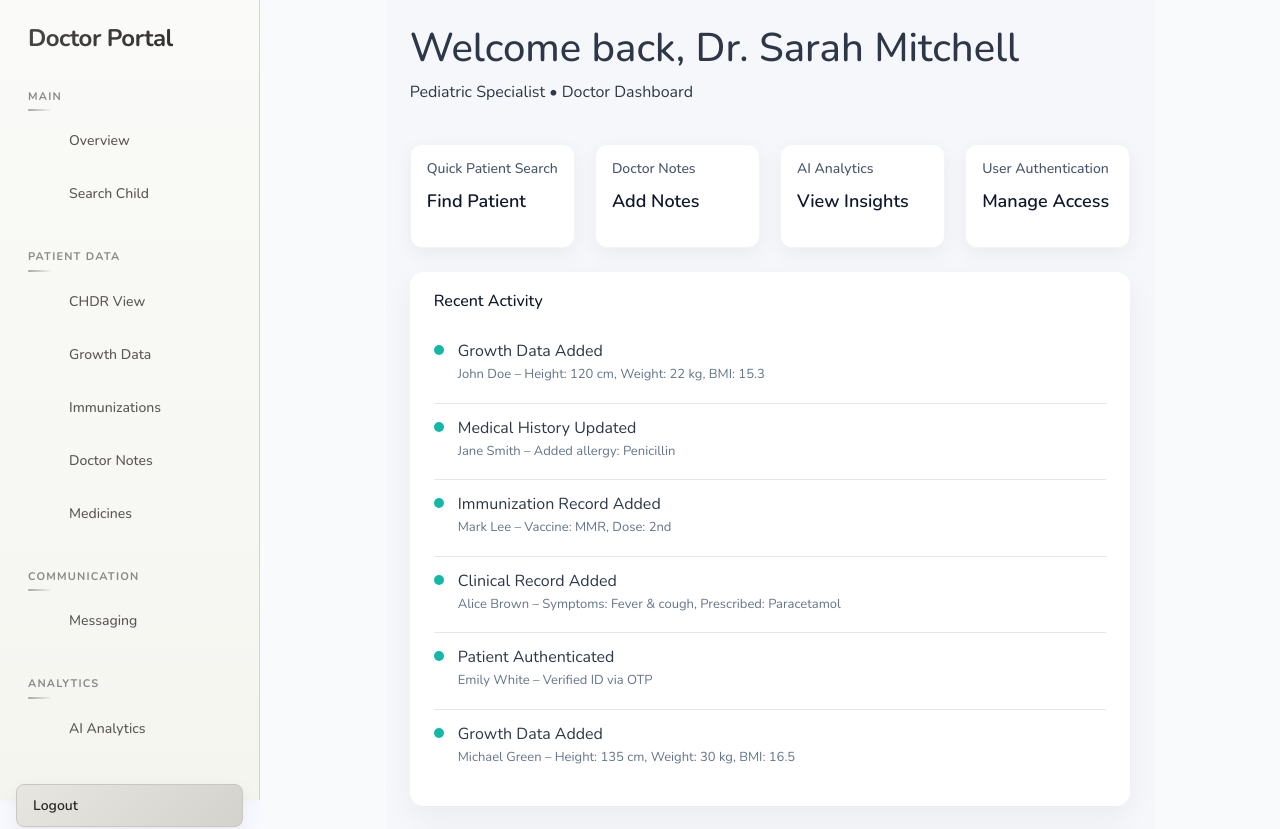
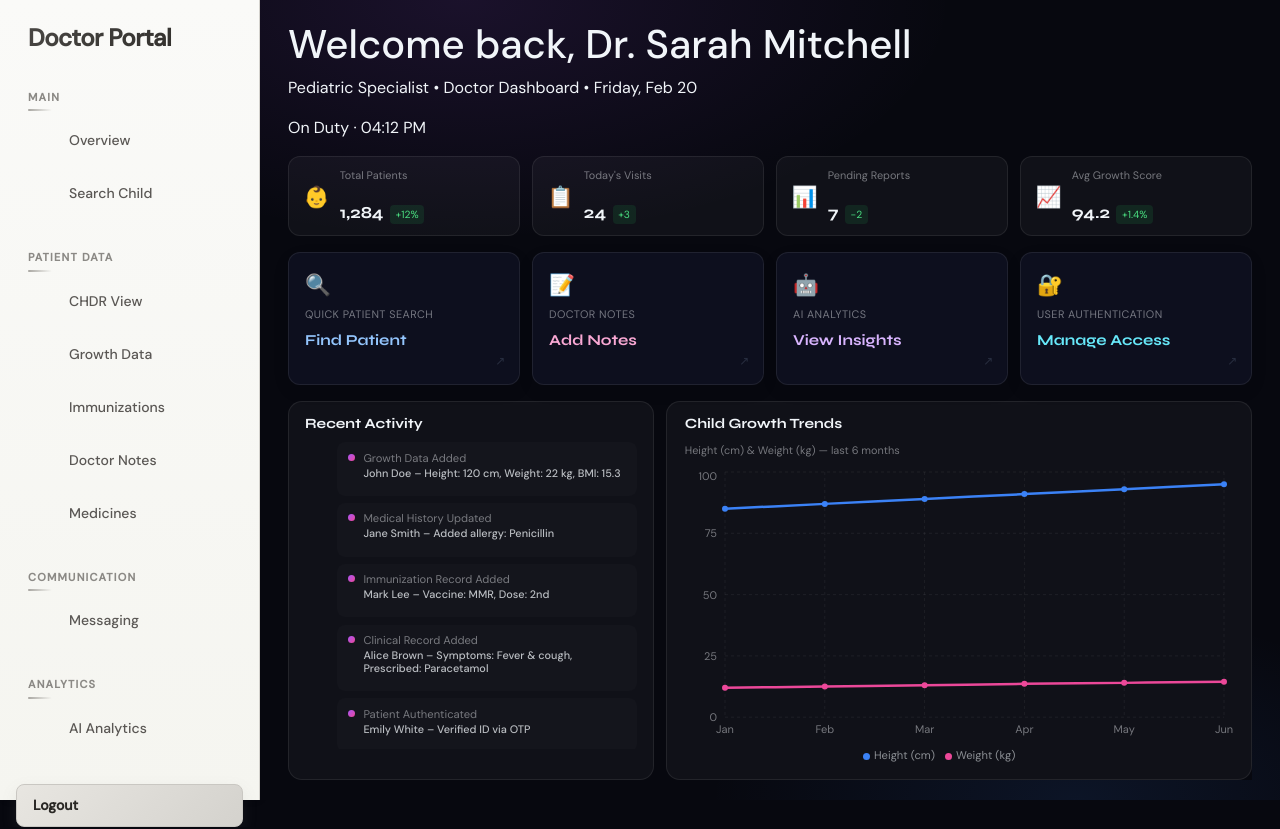
Before and after one commit to nichelleis/Bambinoo, a React (Vite) app in the folder frontend/: page /doctor in a window 1280 px wide. Shown: the top 829 px of the page. Built offline with nearby package versions, Linux system fonts and the light colour scheme; a web font is replaced by a local one.

Commit message:
refactor: enhance Dashboard components with improved styling and layout

```diff
--- a/frontend/src/assets/styleSheets/DashboardHeader.module.css
+++ b/frontend/src/assets/styleSheets/DashboardHeader.module.css
@@ -1,19 +1,55 @@
+@import url('https://fonts.googleapis.com/css2?family=Syne:wght@400;600;700;800&family=DM+Sans:wght@300;400;500&display=swap');
+
 .dashboard-header {
-  background: linear-gradient(135deg, #eef2ff, #f8fafc);
-  border-radius: 16px;
-  padding: 24px 28px;
-  box-shadow: 0 10px 26px rgba(0, 0, 0, 0.05);
+  display: flex;
+  align-items: center;
+  justify-content: space-between;
+  padding-bottom: 0.6rem;
+  border-bottom: 1px solid rgba(255, 255, 255, 0.08);
+  flex-shrink: 0;
 }
 
 .dashboard-header-title {
-  margin: 0;
-  font-size: 26px;
-  color: #0f172a;
-  font-weight: 600;
+  font-family: 'Syne', sans-serif;
+  font-size: 1.4rem;
+  font-weight: 800;
+  background: linear-gradient(135deg, #fff 0%, #a78bfa 55%, #ec4899 100%);
+  -webkit-background-clip: text;
+  -webkit-text-fill-color: transparent;
+  background-clip: text;
+  line-height: 1.2;
 }
 
 .dashboard-header-subtitle {
-  margin-top: 6px;
-  font-size: 14px;
-  color: #475569;
+  font-family: 'DM Sans', sans-serif;
+  font-size: 0.75rem;
+  color: rgba(241, 245, 249, 0.45);
+  margin-top: 0.2rem;
 }
+
+.header-badge {
+  display: flex;
+  align-items: center;
+  gap: 0.4rem;
+  background: rgba(34, 197, 94, 0.12);
+  border: 1px solid rgba(34, 197, 94, 0.25);
+  color: #4ade80;
+  font-size: 0.72rem;
+  font-family: 'DM Sans', sans-serif;
+  padding: 0.3rem 0.85rem;
+  border-radius: 999px;
+}
+
+.header-badge::before {
+  content: '';
+  width: 6px;
+  height: 6px;
+  background: #4ade80;
+  border-radius: 50%;
+  animation: pulse-dot 1.8s ease-in-out infinite;
+}
+
+@keyframes pulse-dot {
+  0%, 100% { opacity: 1; transform: scale(1); }
+  50% { opacity: 0.4; transform: scale(0.7); }
+}
--- a/frontend/src/doctor/pages/Dashboard/Dashboard.css
+++ b/frontend/src/doctor/pages/Dashboard/Dashboard.css
@@ -1,42 +1,85 @@
+@import url('https://fonts.googleapis.com/css2?family=Syne:wght@400;600;700;800&family=DM+Sans:wght@300;400;500&display=swap');
+
+*, *::before, *::after { box-sizing: border-box; margin: 0; padding: 0; }
+
+:root {
+  --bg: #07080f;
+  --surface: rgba(255, 255, 255, 0.04);
+  --surface-hover: rgba(255, 255, 255, 0.07);
+  --border: rgba(255, 255, 255, 0.08);
+  --blue: #3b82f6; --blue-glow: rgba(59,130,246,0.3);
+  --pink: #ec4899; --pink-glow: rgba(236,72,153,0.3);
+  --purple: #a855f7; --purple-glow: rgba(168,85,247,0.3);
+  --teal: #06b6d4; --teal-glow: rgba(6,182,212,0.3);
+  --text: #f1f5f9;
+  --muted: rgba(241,245,249,0.45);
+}
+
+body {
+  background: var(--bg);
+  color: var(--text);
+  font-family: 'DM Sans', sans-serif;
+  height: 100vh;
+  overflow: hidden;
+}
+
 .dashboard {
-  padding: 24px;
-  background: #f5f7fb;
-  min-height: 100vh;
+  font-family: 'DM Sans', sans-serif;
+  background: var(--bg);
+  background-image:
+    radial-gradient(ellipse 80% 50% at 20% 0%, rgba(168,85,247,0.12) 0%, transparent 60%),
+    radial-gradient(ellipse 60% 40% at 80% 100%, rgba(59,130,246,0.1) 0%, transparent 60%);
+  color: var(--text);
+  height: 100vh;
+  padding: 1.25rem 1.75rem;
   display: flex;
   flex-direction: column;
-  gap: 24px;
+  gap: 1rem;
+  overflow: hidden;
 }
 
 
-.stat-grid {
+.mini-stats-row {
   display: grid;
   grid-template-columns: repeat(4, 1fr);
-  gap: 20px;
+  gap: 0.75rem;
+  flex-shrink: 0;
+}
+
+.mini-stat {
+  background: var(--surface);
+  border: 1px solid var(--border);
+  border-radius: 12px;
+  padding: 0.65rem 0.9rem;
+  display: flex;
+  align-items: center;
+  gap: 0.65rem;
+  transition: background 0.2s;
+}
+
+.mini-stat:hover { background: var(--surface-hover); }
+.mini-icon { font-size: 1.3rem; flex-shrink: 0; }
+.mini-label { font-size: 0.68rem; color: var(--muted); }
+.mini-value-row { display: flex; align-items: baseline; gap: 0.4rem; margin-top: 0.1rem; }
+.mini-value { font-family: 'Syne', sans-serif; font-size: 1.05rem; font-weight: 700; color: var(--text); }
+.mini-trend { font-size: 0.65rem; color: #4ade80; background: rgba(34,197,94,0.12); padding: 0.1rem 0.35rem; border-radius: 4px; }
+.mini-trend.down { color: #f87171; background: rgba(248,113,113,0.12); }
+
+
+.stat-grid {
+  background: var(--bg);
+  display: grid;
+  grid-template-columns: repeat(4, 1fr);
+  gap: 0.75rem;
+  flex-shrink: 0;
 }
 
 
-.middle-grid {
+.bottom-grid {
+  background: var(--bg);
   display: grid;
-  grid-template-columns: 1fr;
+  grid-template-columns: 1fr 1.6fr;
+  gap: 0.75rem;
+  flex: 1;
+  min-height: 0;
 }
-
-
-.chart-section {
-  background: white;
-  border-radius: 14px;
-  padding: 20px;
-  box-shadow: 0 10px 28px rgba(0, 0, 0, 0.05);
-}
-
-
-@media (max-width: 1024px) {
-  .stat-grid {
-    grid-template-columns: repeat(2, 1fr);
-  }
-}
-
-@media (max-width: 640px) {
-  .stat-grid {
-    grid-template-columns: 1fr;
-  }
-}
--- a/frontend/src/doctor/pages/Dashboard/Dashboard.jsx
+++ b/frontend/src/doctor/pages/Dashboard/Dashboard.jsx
@@ -8,48 +8,44 @@ import { useNavigate } from "react-router-dom";
 const Dashboard = () => {
   const navigate = useNavigate();
 
+  const stats = [
+    { title: "Total Patients", value: "1,284", icon: "👶", trend: "+12%" },
+    { title: "Today's Visits", value: "24", icon: "📋", trend: "+3" },
+    { title: "Pending Reports", value: "7", icon: "📊", trend: "-2" },
+    { title: "Avg Growth Score", value: "94.2", icon: "📈", trend: "+1.4%" },
+  ];
+
   return (
     <div className="dashboard">
-
       <DashboardHeader
         doctorName="Dr. Sarah Mitchell"
         specialization="Pediatric Specialist"
       />
 
+      <div className="mini-stats-row">
+        {stats.map((s, i) => (
+          <div className="mini-stat" key={i}>
+            <span className="mini-icon">{s.icon}</span>
+            <div>
+              <p className="mini-label">{s.title}</p>
+              <div className="mini-value-row">
+                <span className="mini-value">{s.value}</span>
+                <span className="mini-trend">{s.trend}</span>
+              </div>
+            </div>
+          </div>
+        ))}
+      </div>
 
       <div className="stat-grid">
-        <StatCard
-          title="Quick Patient Search"
-          value="Find Patient"
-          onClick={() => navigate("/doctor/search")}
-        />
-
-        <StatCard
-          title="Doctor Notes"
-          value="Add Notes"
-          onClick={() => navigate("/doctor/doctor-notes")}
-        />
-
-        <StatCard
-          title="AI Analytics"
-          value="View Insights"
-          onClick={() => navigate("/doctor/ai-analytics")}
-        />
-
-        <StatCard
-          title="User Authentication"
-          value="Manage Access"
-          onClick={() => navigate("/doctor/auth")}
-        />
+        <StatCard title="Quick Patient Search" value="Find Patient" icon="🔍" color="blue" onClick={() => navigate("/doctor/search")} />
+        <StatCard title="Doctor Notes" value="Add Notes" icon="📝" color="pink" onClick={() => navigate("/doctor/doctor-notes")} />
+        <StatCard title="AI Analytics" value="View Insights" icon="🤖" color="purple" onClick={() => navigate("/doctor/ai-analytics")} />
+        <StatCard title="User Authentication" value="Manage Access" icon="🔐" color="teal" onClick={() => navigate("/doctor/auth")} />
       </div>
 
-
-      <div className="middle-grid">
+      <div className="bottom-grid">
         <RecentActivity />
-      </div>
-
-
-      <div className="chart-section">
         <AnalyticChart />
       </div>
     </div>
--- a/frontend/src/doctor/pages/Dashboard/components/AnalyticChart.css
+++ b/frontend/src/doctor/pages/Dashboard/components/AnalyticChart.css
@@ -1,18 +1,57 @@
+@import url('https://fonts.googleapis.com/css2?family=Syne:wght@400;600;700;800&family=DM+Sans:wght@300;400;500&display=swap');
+
 .chart-container {
-  background: white;
+  background: rgba(255, 255, 255, 0.04);
+  border: 1px solid rgba(255, 255, 255, 0.08);
   border-radius: 14px;
-  padding: 20px 24px;
-  box-shadow: 0 10px 28px rgba(0, 0, 0, 0.05);
+  padding: 0.9rem 1.1rem;
+  display: flex;
+  flex-direction: column;
+  min-height: 0;
+  height: 100%;
 }
 
 .chart-container h3 {
-  margin: 0;
-  font-size: 16px;
-  color: #0f172a;
+  font-family: 'Syne', sans-serif;
+  font-size: 0.88rem;
+  font-weight: 700;
+  color: #f1f5f9;
+  flex-shrink: 0;
 }
 
 .chart-subtitle {
-  margin: 6px 0 16px;
-  font-size: 13px;
-  color: #64748b;
+  font-family: 'DM Sans', sans-serif;
+  font-size: 0.68rem;
+  color: rgba(241, 245, 249, 0.45);
+  margin-top: 0.1rem;
+  margin-bottom: 0.6rem;
+  flex-shrink: 0;
 }
+
+.chart-container > div:last-child {
+  flex: 1;
+  min-height: 0;
+}
+
+/* Recharts overrides */
+.recharts-cartesian-grid-horizontal line,
+.recharts-cartesian-grid-vertical line {
+  stroke: rgba(255, 255, 255, 0.06);
+}
+
+.recharts-text,
+.recharts-cartesian-axis-tick-value {
+  fill: rgba(241, 245, 249, 0.45) !important;
+  font-size: 11px !important;
+  font-family: 'DM Sans', sans-serif !important;
+}
+
+.recharts-legend-item-text {
+  color: rgba(241, 245, 249, 0.55) !important;
+  font-size: 0.7rem !important;
+  font-family: 'DM Sans', sans-serif !important;
+}
+
+.recharts-tooltip-wrapper {
+  outline: none;
+}
--- a/frontend/src/doctor/pages/Dashboard/components/AnalyticChart.jsx
+++ b/frontend/src/doctor/pages/Dashboard/components/AnalyticChart.jsx
@@ -1,13 +1,5 @@
 import "./AnalyticChart.css";
-import {
-  LineChart,
-  Line,
-  XAxis,
-  YAxis,
-  CartesianGrid,
-  Tooltip,
-  ResponsiveContainer,
-} from "recharts";
+import { LineChart, Line, XAxis, YAxis, CartesianGrid, Tooltip, ResponsiveContainer, Legend } from "recharts";
 
 const data = [
   { month: "Jan", height: 85, weight: 12 },
@@ -18,38 +10,37 @@ const data = [
   { month: "Jun", height: 95, weight: 14.5 },
 ];
 
+const CustomTooltip = ({ active, payload, label }) => {
+  if (active && payload && payload.length) {
+    return (
+      <div style={{ background:"rgba(15,16,28,0.95)", border:"1px solid rgba(255,255,255,0.1)", borderRadius:"10px", padding:"0.6rem 0.9rem", fontSize:"0.72rem", color:"#f1f5f9" }}>
+        <p style={{ marginBottom:"0.3rem", fontWeight:600 }}>{label}</p>
+        {payload.map((p, i) => <p key={i} style={{ color: p.color }}>{p.name}: {p.value}</p>)}
+      </div>
+    );
+  }
+  return null;
+};
+
 const AnalyticChart = () => {
   return (
     <div className="chart-container">
       <h3>Child Growth Trends</h3>
-      <p className="chart-subtitle">
-        Height (cm) & Weight (kg) over last 6 months
-      </p>
-
-      <ResponsiveContainer width="100%" height={280}>
-        <LineChart data={data}>
-          <CartesianGrid strokeDasharray="3 3" stroke="#e5e7eb" />
-          <XAxis dataKey="month" />
-          <YAxis />
-          <Tooltip />
-
-          <Line
-            type="monotone"
-            dataKey="height"
-            stroke="#14b8a6"
-            strokeWidth={3}
-            dot={{ r: 4 }}
-            name="Height (cm)"
+      <p className="chart-subtitle">Height (cm) & Weight (kg) — last 6 months</p>
+      <ResponsiveContainer width="100%" height="100%">
+        <LineChart data={data} margin={{ top: 4, right: 10, left: -20, bottom: 0 }}>
+          <CartesianGrid strokeDasharray="3 3" stroke="rgba(255,255,255,0.06)" />
+          <XAxis dataKey="month" tick={{ fill:"rgba(241,245,249,0.45)", fontSize:11 }} axisLine={false} tickLine={false} />
+          <YAxis
+            tick={{ fill:"rgba(241,245,249,0.45)", fontSize:11 }}
+            axisLine={false}
+            tickLine={false}
+            domain={['auto', 'auto']}
           />
-
-          <Line
-            type="monotone"
-            dataKey="weight"
-            stroke="#6366f1"
-            strokeWidth={3}
-            dot={{ r: 4 }}
-            name="Weight (kg)"
-          />
+          <Tooltip content={<CustomTooltip />} />
+          <Legend iconType="circle" iconSize={7} wrapperStyle={{ fontSize:"0.7rem", color:"rgba(241,245,249,0.55)" }} />
+          <Line type="monotone" dataKey="height" stroke="#3b82f6" strokeWidth={2.5} dot={{ r:3, fill:"#3b82f6", strokeWidth:0 }} activeDot={{ r:5 }} name="Height (cm)" />
+          <Line type="monotone" dataKey="weight" stroke="#ec4899" strokeWidth={2.5} dot={{ r:3, fill:"#ec4899", strokeWidth:0 }} activeDot={{ r:5 }} name="Weight (kg)" />
         </LineChart>
       </ResponsiveContainer>
     </div>
--- a/frontend/src/doctor/pages/Dashboard/components/DoctorDashboardHeader.jsx
+++ b/frontend/src/doctor/pages/Dashboard/components/DoctorDashboardHeader.jsx
@@ -1,18 +1,17 @@
 import "../../../../assets/styleSheets/DashboardHeader.module.css";
 
 const DashboardHeader = ({ doctorName, specialization }) => {
+  const now = new Date();
+  const timeStr = now.toLocaleTimeString([], { hour: "2-digit", minute: "2-digit" });
+  const dateStr = now.toLocaleDateString([], { weekday: "long", month: "short", day: "numeric" });
+
   return (
     <div className="dashboard-header">
       <div>
-        <h1 className="dashboard-header-title">
-          Welcome back, {doctorName}
-        </h1>
-        <p className="dashboard-header-subtitle">
-          {specialization} • Doctor Dashboard
-        </p>
+        <h1 className="dashboard-header-title">Welcome back, {doctorName} </h1>
+        <p className="dashboard-header-subtitle">{specialization} • Doctor Dashboard • {dateStr}</p>
       </div>
-
-
+      <div className="header-badge">On Duty · {timeStr}</div>
     </div>
   );
 };
--- a/frontend/src/doctor/pages/Dashboard/components/RecentActivity.css
+++ b/frontend/src/doctor/pages/Dashboard/components/RecentActivity.css
@@ -1,44 +1,75 @@
+@import url('https://fonts.googleapis.com/css2?family=Syne:wght@400;600;700;800&family=DM+Sans:wght@300;400;500&display=swap');
+
 .activity-card {
-  background: white;
+  background: rgba(255, 255, 255, 0.04);
+  border: 1px solid rgba(255, 255, 255, 0.08);
   border-radius: 14px;
-  padding: 20px 24px;
-  box-shadow: 0 10px 28px rgba(0, 0, 0, 0.05);
+  padding: 0.9rem 1rem;
+  display: flex;
+  flex-direction: column;
+  min-height: 0;
+  overflow: hidden;
+  height: 100%;
 }
 
 .activity-card h4 {
-  margin-bottom: 16px;
-  font-size: 16px;
-  color: #0f172a;
+  font-family: 'Syne', sans-serif;
+  font-size: 0.88rem;
+  font-weight: 700;
+  color: #f1f5f9;
+  margin-bottom: 0.6rem;
+  flex-shrink: 0;
 }
 
 .activity-card ul {
   list-style: none;
-  padding: 0;
-  margin: 0;
+  display: flex;
+  flex-direction: column;
+  gap: 0.45rem;
+  overflow-y: auto;
+  flex: 1;
+  scrollbar-width: none;
+}
+
+.activity-card ul::-webkit-scrollbar {
+  display: none;
 }
 
 .activity-card li {
   display: flex;
-  gap: 14px;
-  padding: 12px 0;
-  border-bottom: 1px solid #e5e7eb;
+  align-items: flex-start;
+  gap: 0.55rem;
+  padding: 0.45rem 0.6rem;
+  border-radius: 8px;
+  background: rgba(255, 255, 255, 0.02);
+  border: 1px solid transparent;
+  transition: background 0.2s, border-color 0.2s;
 }
 
-.activity-card li:last-child {
-  border-bottom: none;
+.activity-card li:hover {
+  background: rgba(255, 255, 255, 0.05);
+  border-color: rgba(255, 255, 255, 0.08);
 }
 
 .dot {
-  width: 10px;
-  height: 10px;
-  background: #14b8a6;
+  width: 7px;
+  height: 7px;
   border-radius: 50%;
-  margin-top: 6px;
+  background: linear-gradient(135deg, #a855f7, #ec4899);
+  flex-shrink: 0;
+  margin-top: 3px;
 }
 
-.activity-card h5 {
-  margin-top: 4px;
-  font-size: 13px;
-  font-weight: 400;
-  color: #64748b;
+.activity-card li div {
+  font-family: 'DM Sans', sans-serif;
+  font-size: 0.7rem;
+  color: rgba(241, 245, 249, 0.45);
+  line-height: 1.3;
 }
+
+.activity-card li h5 {
+  font-size: 0.68rem;
+  font-weight: 500;
+  color: rgba(241, 245, 249, 0.75);
+  margin-top: 0.1rem;
+}
--- a/frontend/src/doctor/pages/Dashboard/components/StatCard.css
+++ b/frontend/src/doctor/pages/Dashboard/components/StatCard.css
@@ -1,27 +1,69 @@
 .stat-card {
-  background: white;
+  position: relative;
+  background: #0d0f1e !important;
+  border: 1px solid rgba(255, 255, 255, 0.08);
   border-radius: 14px;
-  padding: 20px;
+  padding: 0.9rem 1rem;
   cursor: pointer;
-  box-shadow: 0 8px 24px rgba(0, 0, 0, 0.05);
-  transition: transform 0.2s ease, box-shadow 0.2s ease;
+  overflow: hidden;
+  transition: transform 0.2s, border-color 0.25s, box-shadow 0.25s;
+  color: #f1f5f9 !important;
 }
 
-.stat-card:hover {
-  transform: translateY(-4px);
-  box-shadow: 0 14px 34px rgba(0, 0, 0, 0.08);
+.stat-card::before {
+  content: '';
+  position: absolute;
+  inset: 0;
+  opacity: 0;
+  transition: opacity 0.25s;
+  border-radius: inherit;
 }
 
+.stat-card:hover { transform: translateY(-3px); }
+.stat-card:hover::before { opacity: 1; }
+
+.stat-card[data-color="blue"]::before { background: radial-gradient(circle at 70% 30%, rgba(59,130,246,0.3), transparent 70%); }
+.stat-card[data-color="blue"]:hover { border-color: rgba(59,130,246,0.5); box-shadow: 0 8px 24px rgba(59,130,246,0.2); }
+.stat-card[data-color="blue"] p { color: #93c5fd !important; }
+
+.stat-card[data-color="pink"]::before { background: radial-gradient(circle at 70% 30%, rgba(236,72,153,0.3), transparent 70%); }
+.stat-card[data-color="pink"]:hover { border-color: rgba(236,72,153,0.5); box-shadow: 0 8px 24px rgba(236,72,153,0.2); }
+.stat-card[data-color="pink"] p { color: #f9a8d4 !important; }
+
+.stat-card[data-color="purple"]::before { background: radial-gradient(circle at 70% 30%, rgba(168,85,247,0.3), transparent 70%); }
+.stat-card[data-color="purple"]:hover { border-color: rgba(168,85,247,0.5); box-shadow: 0 8px 24px rgba(168,85,247,0.2); }
+.stat-card[data-color="purple"] p { color: #d8b4fe !important; }
+
+.stat-card[data-color="teal"]::before { background: radial-gradient(circle at 70% 30%, rgba(6,182,212,0.3), transparent 70%); }
+.stat-card[data-color="teal"]:hover { border-color: rgba(6,182,212,0.5); box-shadow: 0 8px 24px rgba(6,182,212,0.2); }
+.stat-card[data-color="teal"] p { color: #67e8f9 !important; }
+
+.stat-card-icon { font-size: 1.3rem; margin-bottom: 0.45rem; }
+
 .stat-card h4 {
-  margin: 0;
-  font-size: 14px;
-  color: #475569;
-  font-weight: 500;
+  font-family: 'DM Sans', sans-serif;
+  font-size: 0.68rem;
+  color: rgba(241,245,249,0.45) !important;
+  font-weight: 400;
+  text-transform: uppercase;
+  letter-spacing: 0.04em;
 }
 
 .stat-card p {
-  margin-top: 10px;
-  font-size: 18px;
-  font-weight: 600;
-  color: #0f172a;
+  font-family: 'Syne', sans-serif;
+  font-size: 0.95rem;
+  font-weight: 700;
+  margin-top: 0.15rem;
 }
+
+.stat-card-arrow {
+  position: absolute;
+  right: 0.85rem;
+  bottom: 0.85rem;
+  font-size: 0.8rem;
+  color: #f1f5f9;
+  opacity: 0.3;
+  transition: opacity 0.2s, transform 0.2s;
+}
+
+.stat-card:hover .stat-card-arrow { opacity: 0.8; transform: translate(2px, -2px); }
--- a/frontend/src/doctor/pages/Dashboard/components/StatCard.jsx
+++ b/frontend/src/doctor/pages/Dashboard/components/StatCard.jsx
@@ -1,15 +1,12 @@
 import "./StatCard.css";
 
-const StatCard = ({ title, value, onClick }) => {
+const StatCard = ({ title, value, icon, color = "blue", onClick }) => {
   return (
-    <div
-      className="stat-card"
-      onClick={onClick}
-      role="button"
-      tabIndex={0}
-    >
+    <div className="stat-card" data-color={color} onClick={onClick} role="button" tabIndex={0} onKeyDown={(e) => e.key === "Enter" && onClick?.()}>
+      <div className="stat-card-icon">{icon}</div>
       <h4>{title}</h4>
       <p>{value}</p>
+      <span className="stat-card-arrow">↗</span>
     </div>
   );
 };
```
